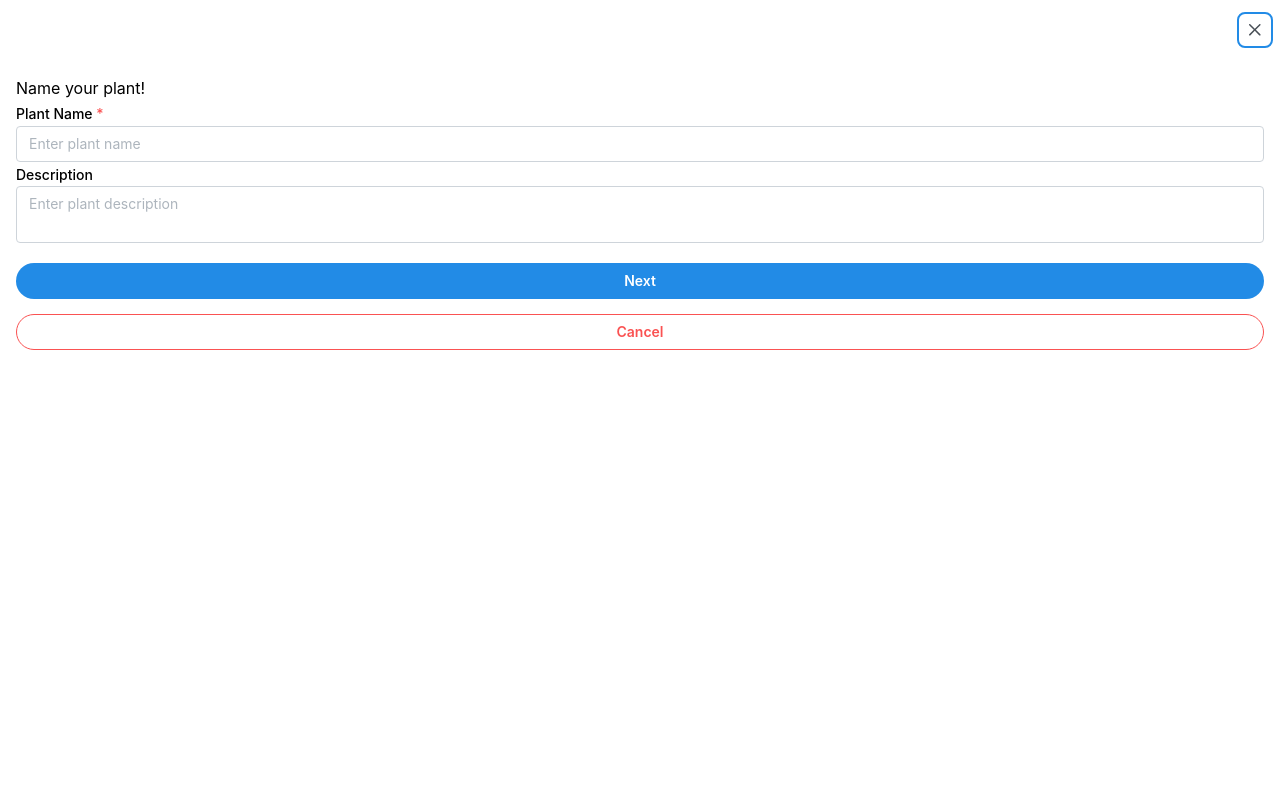
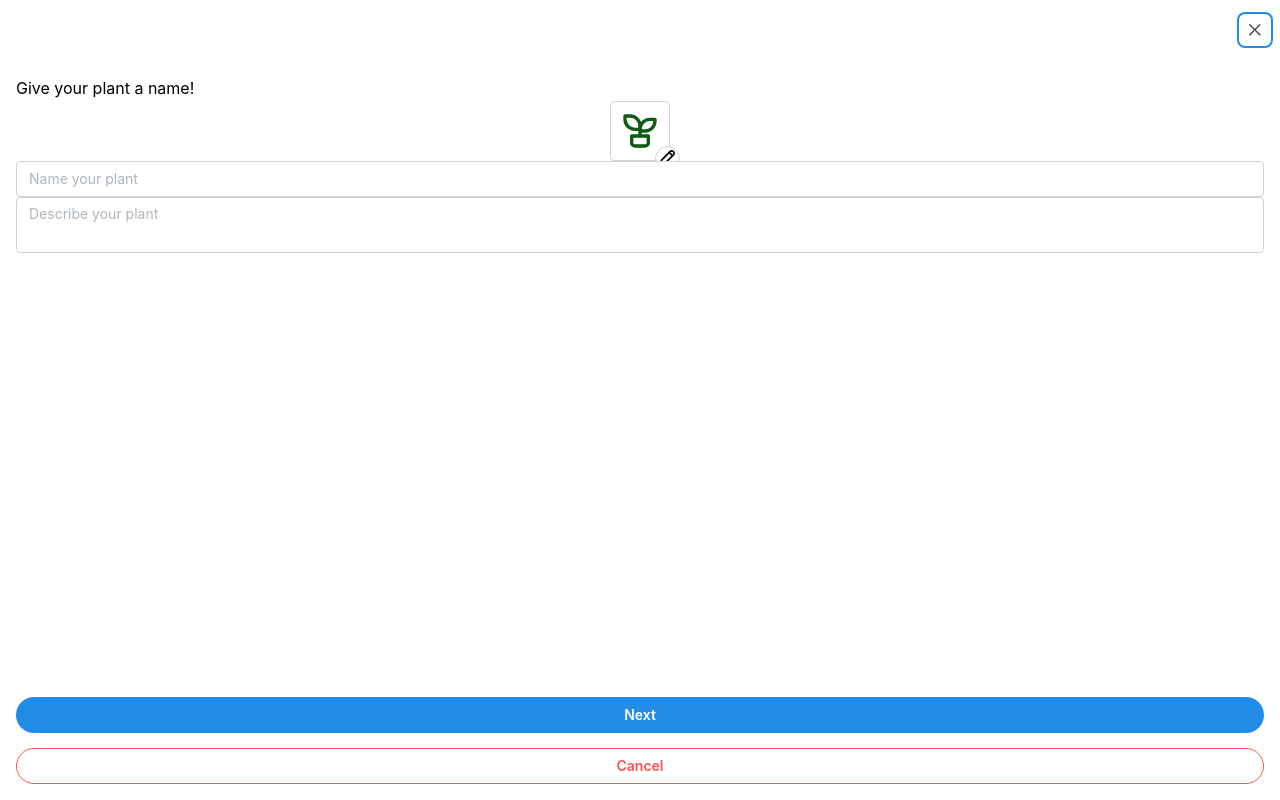
Before and after one commit to sharadbhat/plantlog, a React (Vite) app: page / in a window 1280 px wide. Both pictures are taken after a click on the button 640 px from the left and 760 px from the top of the page. Built offline with nearby package versions, Linux system fonts and the light colour scheme.

Commit message:
more changes

```diff
--- a/src/components/Footer/index.tsx
+++ b/src/components/Footer/index.tsx
@@ -1,25 +1,16 @@
-import { modals } from "@mantine/modals";
 import { IconSquareRoundedPlus } from "@tabler/icons-react";
 import { CONSTANTS } from "../../constants";
+import { openAddFormModal } from "../../utils/modalOpener";
 import classes from "./index.module.css";
 
 const Footer = () => {
-  const openModal = () => {
-    modals.openContextModal({
-      modal: "addFormModal",
-      closeOnClickOutside: false,
-      radius: "lg",
-      fullScreen: true,
-      transitionProps: {
-        transition: "fade",
-      },
-      innerProps: {},
-    });
-  };
-
   return (
     <div className={classes.footerContainer}>
-      <div className={classes.footerContent} role="button" onClick={openModal}>
+      <div
+        className={classes.footerContent}
+        role="button"
+        onClick={openAddFormModal}
+      >
         <IconSquareRoundedPlus size={50} color={CONSTANTS.ICON_COLOR} />
       </div>
     </div>
--- a/src/components/PlantCard/index.tsx
+++ b/src/components/PlantCard/index.tsx
@@ -1,5 +1,5 @@
 import { Card, Grid, Text } from "@mantine/core";
-import { IconChevronRight, IconPlant } from "@tabler/icons-react";
+import { IconChevronRight } from "@tabler/icons-react";
 import dayjs from "dayjs";
 import relativeTime from "dayjs/plugin/relativeTime";
 import { useCallback } from "react";
@@ -93,15 +93,17 @@ const PlantCard = (plantProps: Plant) => {
     ));
   };
 
+  const Icon = CONSTANTS.ICON_MAP[plantProps.iconName].icon;
+
   return (
     <Card withBorder radius="md" className={classes.card}>
       <Card.Section>
         <div className={classes.header}>
-          <IconPlant
+          <Icon
             className={classes.icon}
             size={24}
             stroke={2}
-            color="#0d5b15ff"
+            color={plantProps.iconColor}
           />
           <Text className={classes.title} truncate={"end"}>
             {plantProps.name}
--- a/src/constants/index.ts
+++ b/src/constants/index.ts
@@ -1,3 +1,58 @@
+import {
+  IconCactus,
+  IconFlowerFilled,
+  IconGrowth,
+  IconLeaf,
+  IconLeaf2,
+  IconPlant,
+  IconPlant2,
+  IconSeedling,
+} from "@tabler/icons-react";
+
 export const CONSTANTS = {
   ICON_COLOR: "#6c451c",
+  DEFAULT_PLANT_ICON_COLOR: "#0d5b15",
+  PLANT_ICON_COLOR_SWATCHES: [
+    "#2e2e2e",
+    "#6c451c",
+    "#fa5252",
+    "#fd7e14",
+    "#fab005",
+    "#82c91e",
+    "#0d5b15",
+  ],
+  ICON_MAP: {
+    "icon-plant": {
+      name: "icon-plant",
+      icon: IconPlant,
+    },
+    "icon-plant-2": {
+      name: "icon-plant-2",
+      icon: IconPlant2,
+    },
+    "icon-cactus": {
+      name: "icon-cactus",
+      icon: IconCactus,
+    },
+    "icon-flower-filled": {
+      name: "icon-flower-filled",
+      icon: IconFlowerFilled,
+    },
+    "icon-leaf": {
+      name: "icon-leaf",
+      icon: IconLeaf,
+    },
+    "icon-leaf-2": {
+      name: "icon-leaf-2",
+      icon: IconLeaf2,
+    },
+    "icon-seedling": {
+      name: "icon-seedling",
+      icon: IconSeedling,
+    },
+    "icon-growth": {
+      name: "icon-growth",
+      icon: IconGrowth,
+    },
+  },
 };
--- a/src/hooks/useAddPlant.ts
+++ b/src/hooks/useAddPlant.ts
@@ -9,6 +9,8 @@ const useAddPlant = () => {
     const newPlant: Plant = {
       id: plantId,
       dateAdded,
+      iconName: plant.iconName,
+      iconColor: plant.iconColor,
       name: plant.name,
       description: plant.description,
       wateringFrequencyDays: plant.wateringFrequencyDays,
--- a/src/modals/AddFormModal/index.module.css
+++ b/src/modals/AddFormModal/index.module.css
@@ -9,3 +9,36 @@
   display: flex;
   gap: 10px;
 }
+
+.iconPickerWrapper {
+  display: flex;
+  flex-direction: row;
+  justify-content: center;
+}
+
+.plantIconWrapper {
+  display: inline-block;
+  position: relative;
+}
+
+.pencilIcon {
+  position: absolute;
+  border: 0.0625rem solid var(--mantine-color-default-border);
+  background-color: var(--mantine-color-default);
+  bottom: -10px;
+  right: -10px;
+  border-radius: 50%;
+  width: 25px;
+  height: 25px;
+  display: flex;
+  flex-direction: column;
+  justify-self: center;
+  align-items: center;
+}
+
+.iconWrapper {
+  padding: 5px;
+  display: flex;
+  justify-content: center;
+  align-items: center;
+}
--- a/src/modals/AddFormModal/index.tsx
+++ b/src/modals/AddFormModal/index.tsx
@@ -6,16 +6,34 @@ import {
   Textarea,
   TextInput,
   Stepper,
+  ActionIcon,
+  Menu,
+  Flex,
+  ColorPicker,
 } from "@mantine/core";
 import { DatePickerInput } from "@mantine/dates";
 import { useForm } from "@mantine/form";
+import { IconPencil } from "@tabler/icons-react";
 import { useState } from "react";
+import { CONSTANTS } from "../../constants";
 import useAddPlant from "../../hooks/useAddPlant";
 import { SunlightExposure } from "../../types";
 import classes from "./index.module.css";
 
+const STEP_COUNT = 5;
+
 const AddFormModal = ({ context, id }: ContextModalProps) => {
   const [activeStep, setActiveStep] = useState(0);
+  const [chosenIcon, setChosenIcon] = useState(
+    CONSTANTS.ICON_MAP["icon-plant"]
+  );
+  const [chosenIconColor, setChosenIconColor] = useState(
+    CONSTANTS.DEFAULT_PLANT_ICON_COLOR
+  );
+  const [tryingOutIconColor, setTryingOutIconColor] = useState(
+    CONSTANTS.DEFAULT_PLANT_ICON_COLOR
+  );
+  const [menuOpened, setMenuOpened] = useState(false);
   const { addPlant } = useAddPlant();
 
   const addForm = useForm({
@@ -58,7 +76,9 @@ const AddFormModal = ({ context, id }: ContextModalProps) => {
     if (addForm.validate().hasErrors) {
       return;
     }
-    setActiveStep((current) => (current < 5 ? current + 1 : current));
+    setActiveStep((current) =>
+      current < STEP_COUNT - 1 ? current + 1 : current
+    );
   };
 
   const moveToPreviousStep = () => {
@@ -67,6 +87,8 @@ const AddFormModal = ({ context, id }: ContextModalProps) => {
 
   const submitForm = (values: typeof addForm.values) => {
     addPlant({
+      iconName: chosenIcon.name as keyof typeof CONSTANTS.ICON_MAP,
+      iconColor: chosenIconColor,
       name: values.name,
       description: values.description,
       wateringFrequencyDays: values.wateringInterval,
@@ -80,7 +102,7 @@ const AddFormModal = ({ context, id }: ContextModalProps) => {
   };
 
   const renderStepButtons = () => {
-    const shouldShowNextButton = activeStep < 5;
+    const shouldShowNextButton = activeStep < STEP_COUNT - 1;
     const shouldShowBackButton = activeStep > 0;
 
     return (
@@ -128,12 +150,57 @@ const AddFormModal = ({ context, id }: ContextModalProps) => {
     );
   };
 
+  const setIconAndColor = (
+    icon: (typeof CONSTANTS.ICON_MAP)[keyof typeof CONSTANTS.ICON_MAP]
+  ) => {
+    setChosenIcon(icon);
+    setChosenIconColor(tryingOutIconColor);
+    setMenuOpened(false);
+  };
+
+  const renderIconGrid = () => {
+    const iconMap = CONSTANTS.ICON_MAP;
+
+    // Split the icon map into rows of 4
+    const iconMapRows = [];
+    for (let i = 0; i < Object.keys(iconMap).length; i += 4) {
+      iconMapRows.push(Object.values(iconMap).slice(i, i + 4));
+    }
+
+    return (
+      <Flex direction={"column"} rowGap={"lg"} p={"md"}>
+        <ColorPicker
+          withPicker={false}
+          format="hex"
+          size="lg"
+          value={tryingOutIconColor}
+          onChange={setTryingOutIconColor}
+          swatches={[...CONSTANTS.PLANT_ICON_COLOR_SWATCHES]}
+        />
+        {iconMapRows.map((row, index) => (
+          <Flex direction={"row"} justify={"space-between"} key={index}>
+            {row.map((icon) => (
+              <div
+                role="button"
+                className={classes.iconWrapper}
+                onClick={() => setIconAndColor(icon)}
+              >
+                <icon.icon color={tryingOutIconColor} size={40} />
+              </div>
+            ))}
+          </Flex>
+        ))}
+      </Flex>
+    );
+  };
+
   return (
     <div
       style={{
         display: "flex",
         flexDirection: "column",
         justifyContent: "space-between",
+        height: "100%",
       }}
     >
       <Stepper
@@ -145,18 +212,34 @@ const AddFormModal = ({ context, id }: ContextModalProps) => {
         }}
       >
         <Stepper.Step>
-          <div>Name your plant!</div>
+          <div>Give your plant a name!</div>
+          <div className={classes.iconPickerWrapper}>
+            <div className={classes.plantIconWrapper}>
+              <Menu opened={menuOpened} onClose={() => setMenuOpened(false)}>
+                <Menu.Target>
+                  <ActionIcon
+                    variant="default"
+                    size={"input-xl"}
+                    onClick={() => setMenuOpened(true)}
+                  >
+                    <chosenIcon.icon color={chosenIconColor} size={40} />
+                  </ActionIcon>
+                </Menu.Target>
+                <Menu.Dropdown>{renderIconGrid()}</Menu.Dropdown>
+                <div className={classes.pencilIcon}>
+                  <IconPencil size={20} />
+                </div>
+              </Menu>
+            </div>
+          </div>
           <TextInput
-            withAsterisk
-            label="Plant Name"
-            placeholder="Enter plant name"
+            placeholder="Name your plant"
             key={addForm.key("name")}
             className={classes.plantNameInput}
             {...addForm.getInputProps("name")}
           />
           <Textarea
-            label="Description"
-            placeholder="Enter plant description"
+            placeholder="Describe your plant"
             key={addForm.key("description")}
             {...addForm.getInputProps("description")}
           />
@@ -172,8 +255,6 @@ const AddFormModal = ({ context, id }: ContextModalProps) => {
             key={addForm.key("wateringInterval")}
             {...addForm.getInputProps("wateringInterval")}
           />
-        </Stepper.Step>
-        <Stepper.Step>
           <div>When was it last watered?</div>
           <DatePickerInput
             label="Last Watered Date"
--- a/src/types/index.ts
+++ b/src/types/index.ts
@@ -1,3 +1,5 @@
+import type { CONSTANTS } from "../constants";
+
 export const SunlightExposure = {
   SHADE: "Shade",
   PARTIAL_SHADE: "Partial Shade",
@@ -7,6 +9,8 @@ export const SunlightExposure = {
 export type Plant = {
   id: string;
   dateAdded: Date;
+  iconName: keyof typeof CONSTANTS.ICON_MAP;
+  iconColor: string;
   name: string;
   description?: string;
   wateringFrequencyDays: number;
--- /dev/null
+++ b/src/utils/modalOpener.ts
@@ -0,0 +1,19 @@
+import { modals } from "@mantine/modals";
+
+export const openAddFormModal = () => {
+  modals.openContextModal({
+    modal: "addFormModal",
+    closeOnClickOutside: false,
+    radius: "lg",
+    fullScreen: true,
+    transitionProps: {
+      transition: "fade",
+    },
+    styles: {
+      body: {
+        height: `calc(100% - 60px)`,
+      },
+    },
+    innerProps: {},
+  });
+};
```
